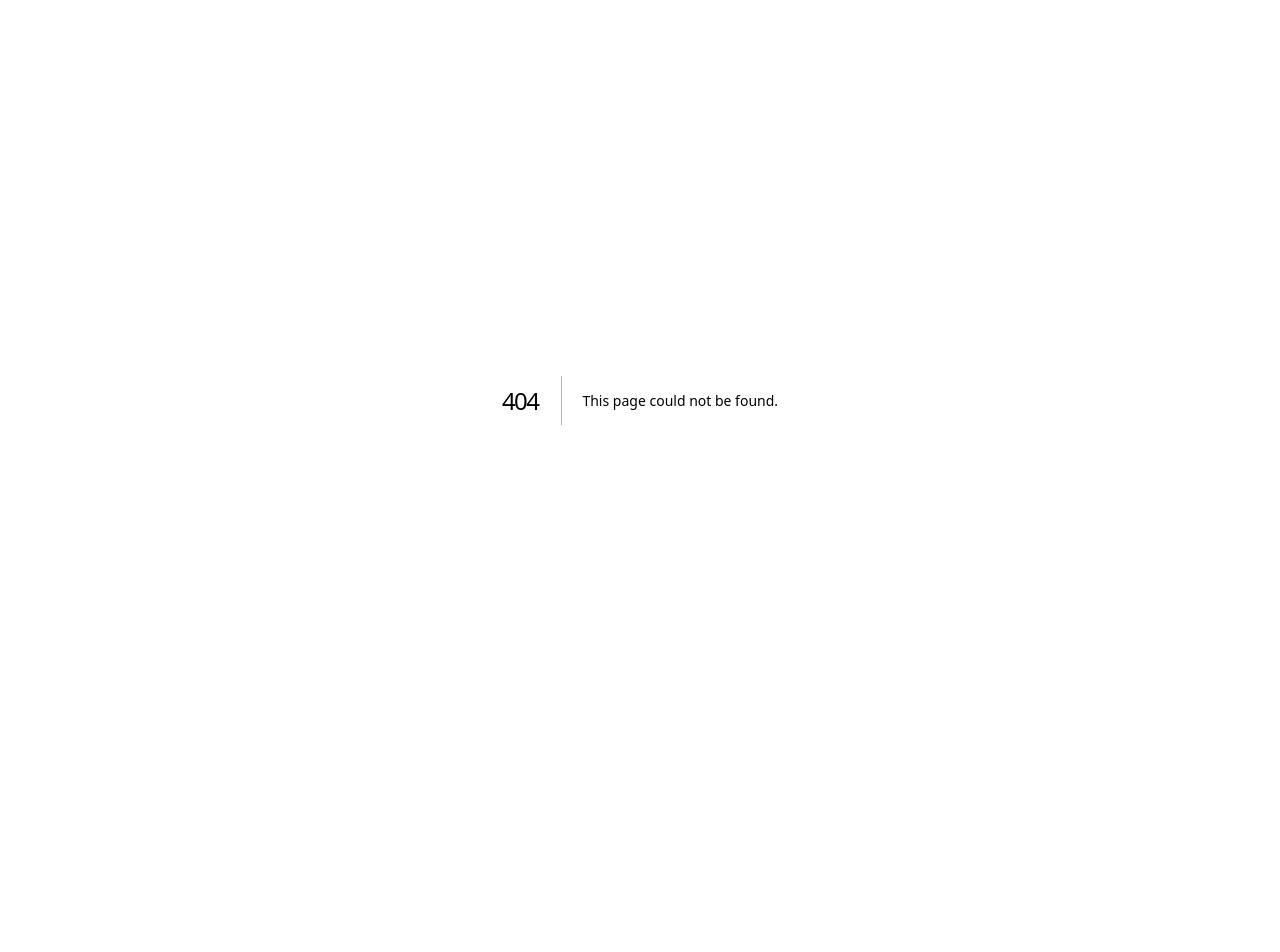
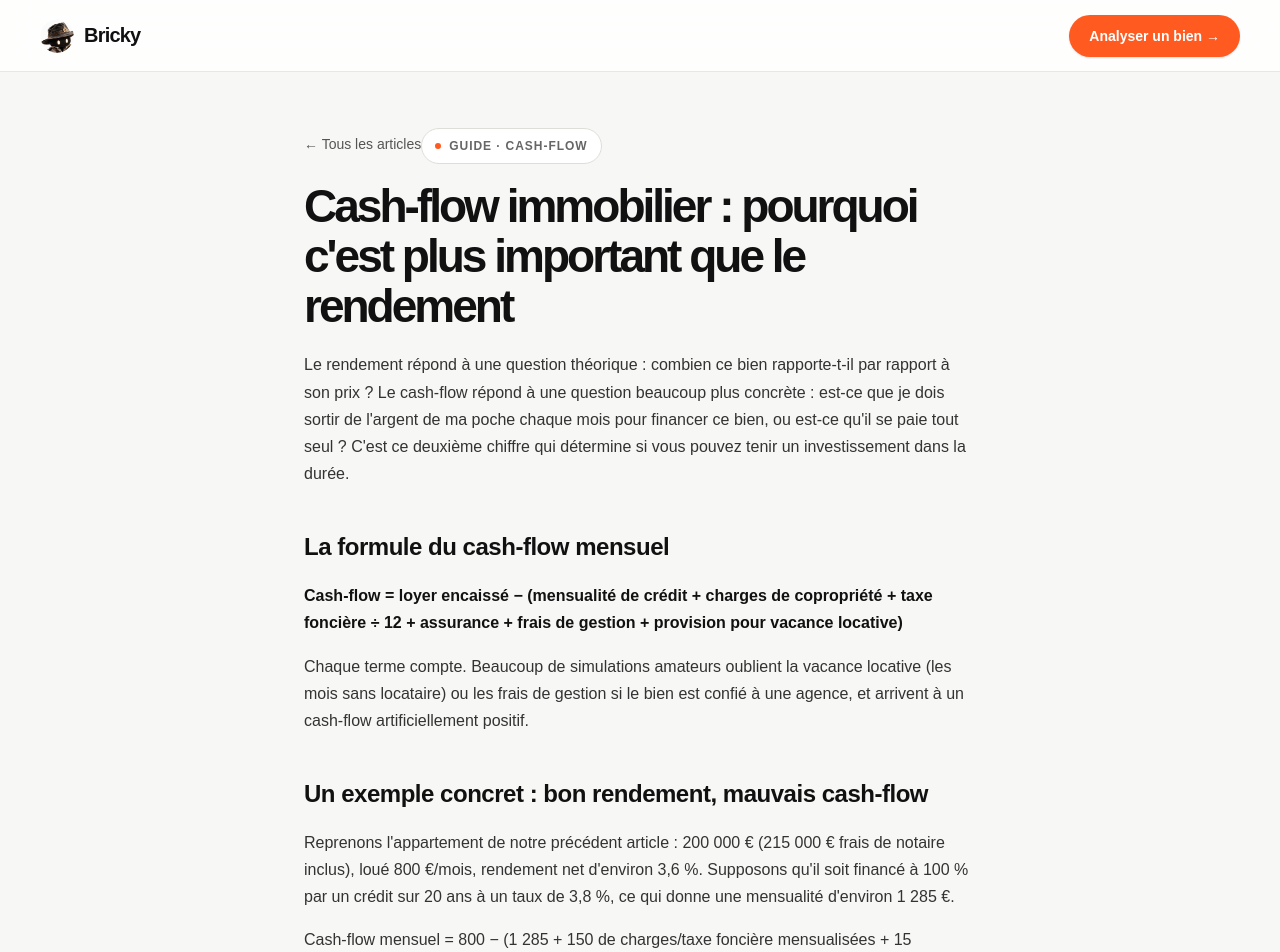
Before and after one commit to dreamsbuilding3-afk/BRICKY.AI, a Next.js app: page /blog/cash-flow-immobilier-negatif-positif in a window 1280 px wide. Before the commit this address had no page. Shown: the top 952 px of the page. Before the commit the page ends 800 px from the top, so only its background shows below. Built offline with nearby package versions, Linux system fonts and the light colour scheme.

Commit message:
Create page.tsx

```diff
--- /dev/null
+++ b/app/blog/cash-flow-immobilier-negatif-positif/page.tsx
@@ -0,0 +1,54 @@
+import type { Metadata } from "next";
+import Link from "next/link";
+
+export const metadata: Metadata = {
+  title: "Cash-flow immobilier : pourquoi c'est plus important que le rendement — Bricky",
+  description: "Un bien peut afficher un excellent rendement et vous coûter de l'argent chaque mois. Voici comment calculer votre vrai cash-flow avant d'acheter.",
+};
+
+export default function Article() {
+  return (
+    <main className="page">
+      <nav className="nav">
+        <Link href="/" className="brand">
+          <img src="/mascot-avatar-round.png" alt="" className="brand-avatar" />
+          <span>Bricky</span>
+        </Link>
+        <Link href="/analyze" className="nav-cta">Analyser un bien →</Link>
+      </nav>
+      <article className="blog-article">
+        <Link href="/blog" className="blog-back">← Tous les articles</Link>
+        <span className="eyebrow">Guide · Cash-flow</span>
+        <h1>Cash-flow immobilier : pourquoi c'est plus important que le rendement</h1>
+
+        <p>Le rendement répond à une question théorique : combien ce bien rapporte-t-il par rapport à son prix ? Le cash-flow répond à une question beaucoup plus concrète : est-ce que je dois sortir de l'argent de ma poche chaque mois pour financer ce bien, ou est-ce qu'il se paie tout seul ? C'est ce deuxième chiffre qui détermine si vous pouvez tenir un investissement dans la durée.</p>
+
+        <h2>La formule du cash-flow mensuel</h2>
+        <p><strong>Cash-flow = loyer encaissé − (mensualité de crédit + charges de copropriété + taxe foncière ÷ 12 + assurance + frais de gestion + provision pour vacance locative)</strong></p>
+        <p>Chaque terme compte. Beaucoup de simulations amateurs oublient la vacance locative (les mois sans locataire) ou les frais de gestion si le bien est confié à une agence, et arrivent à un cash-flow artificiellement positif.</p>
+
+        <h2>Un exemple concret : bon rendement, mauvais cash-flow</h2>
+        <p>Reprenons l'appartement de notre précédent article : 200 000 € (215 000 € frais de notaire inclus), loué 800 €/mois, rendement net d'environ 3,6 %. Supposons qu'il soit financé à 100 % par un crédit sur 20 ans à un taux de 3,8 %, ce qui donne une mensualité d'environ 1 285 €.</p>
+        <p>Cash-flow mensuel = 800 − (1 285 + 150 de charges/taxe foncière mensualisées + 15 d'assurance) = <strong>−650 € par mois</strong></p>
+        <p>Ce bien, malgré un rendement correct sur le papier, coûte 650 € par mois à son propriétaire. Sur 20 ans, c'est 156 000 € qui sortent de sa poche en plus du bien lui-même. Ce n'est pas nécessairement une mauvaise affaire — tout dépend de la plus-value espérée et de votre capacité financière — mais c'est une information que le rendement seul ne vous donne jamais, et qu'il faut connaître AVANT de signer, pas après.</p>
+
+        <h2>Un cash-flow négatif n'est pas toujours un mauvais investissement</h2>
+        <p>Il existe de bonnes raisons d'accepter un cash-flow négatif : un emplacement avec un fort potentiel de plus-value, un effort d'épargne forcé via l'effet de levier du crédit, ou une optimisation fiscale qui compense une partie de l'effort de trésorerie. Le problème n'est pas le cash-flow négatif en soi — c'est de l'apprendre après l'achat, quand il n'y a plus de marge de négociation possible sur le prix.</p>
+
+        <h2>Comment sécuriser votre cash-flow avant de signer</h2>
+        <ul>
+          <li><strong>Simulez avec un taux de crédit réaliste</strong>, pas le taux le plus bas que vous avez vu en ligne — demandez une simulation à votre banque ou courtier avant de vous engager.</li>
+          <li><strong>Intégrez une vacance locative réaliste</strong> : un mois vide par an n'est pas pessimiste, c'est la norme dans beaucoup de villes moyennes.</li>
+          <li><strong>Ne sous-estimez pas la copropriété</strong> : un appel de fonds pour travaux de façade ou de toiture peut transformer un cash-flow équilibré en gouffre ponctuel.</li>
+          <li><strong>Vérifiez le loyer réellement pratiqué dans le quartier</strong>, pas seulement celui annoncé par le vendeur — un loyer surestimé de 100 €/mois change tout le calcul.</li>
+        </ul>
+
+        <div className="blog-cta">
+          <h3>Bricky calcule votre cash-flow automatiquement</h3>
+          <p>À partir de l'adresse et du prix d'un bien, Bricky estime le loyer réel du marché, simule votre financement et affiche votre cash-flow mensuel avant que vous ne signiez quoi que ce soit.</p>
+          <Link href="/analyze" className="primary-button" style={{ display: "inline-flex", width: "auto", padding: "0 28px", textDecoration: "none", alignItems: "center", justifyContent: "center", minHeight: 50 }}>Analyser un bien gratuitement →</Link>
+        </div>
+      </article>
+    </main>
+  );
+}
```
